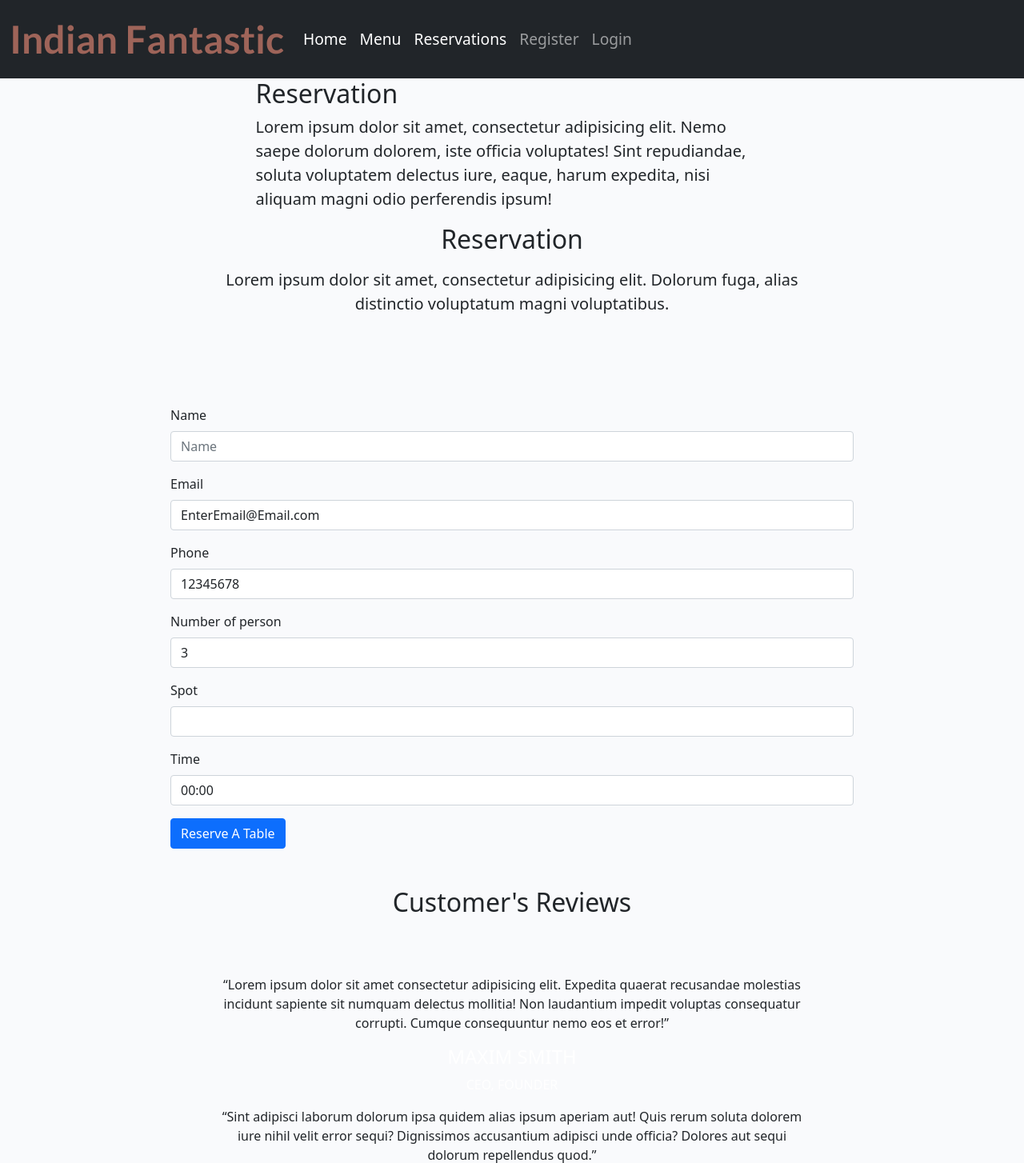
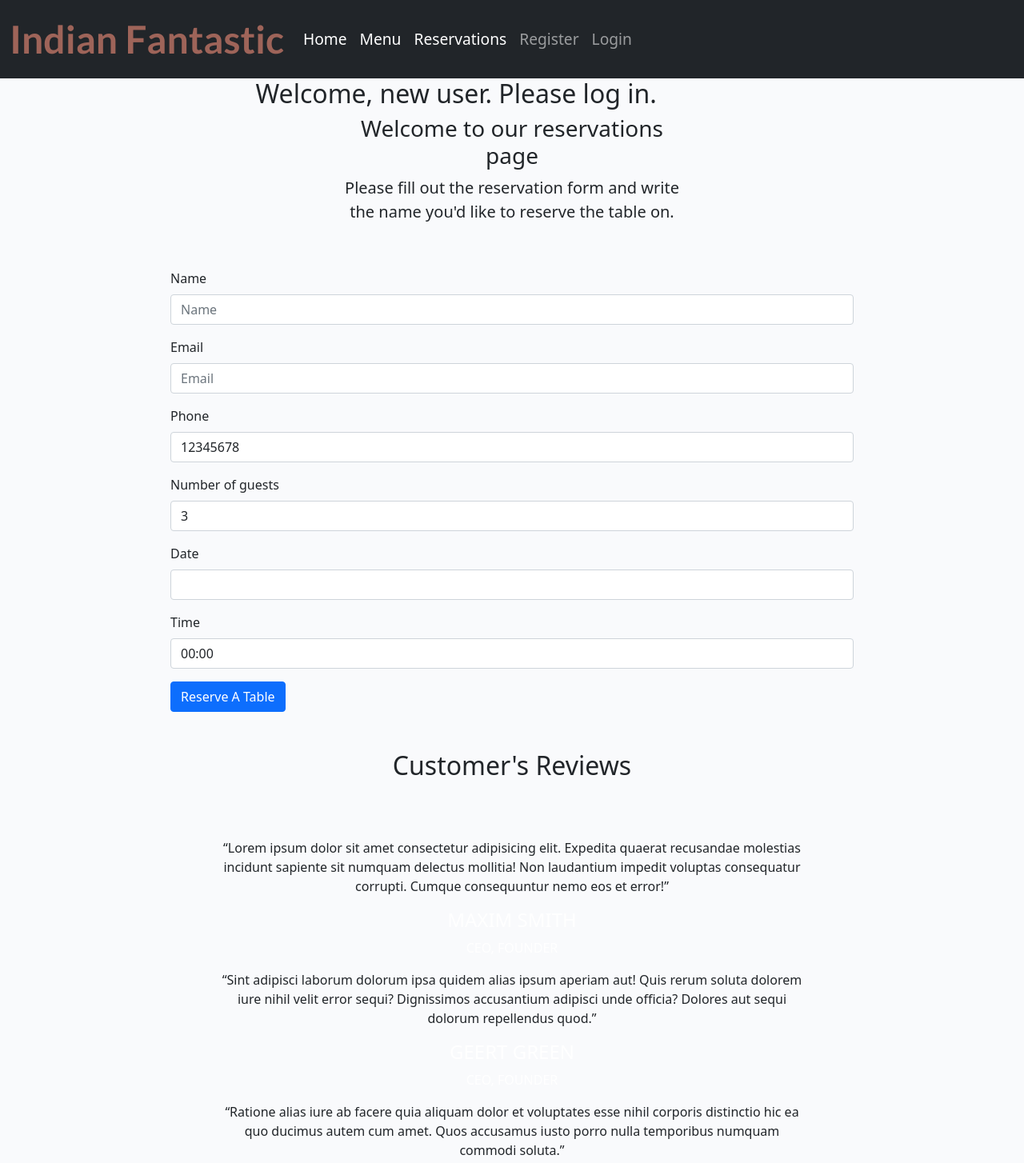
Before and after one commit to Sajalol/Django_restaurant_proj1, a Django app: page /reservation in a window 1280 px wide. Shown: the top 1454 px of the page at 80% size. Run offline with Django 3.2, Linux system fonts and the light colour scheme; some libraries are stand-ins or nearby versions.

Commit message:
fine adjustments to reservation.html and models.py and admin.py

```diff
--- a/bar/admin.py
+++ b/bar/admin.py
@@ -16,8 +16,8 @@ class TableAdmin(admin.ModelAdmin):
 
 @admin.register(Reservation)
 class ReservationAdmin(admin.ModelAdmin):
-    list_filter = ('name', 'email', 'phone', 'number_of_person', 'spot', 'time',)
-    list_display = ('name', 'email', 'phone', 'number_of_person', 'spot', 'time',)
+    list_filter = ('name', 'email', 'phone', 'number_of_guests', 'date', 'time', 'approved')
+    list_display = ('name', 'email', 'phone', 'number_of_guests', 'date', 'time', 'approved')
     actions = ['approve_Reservation']
 
     def approve_Reservation(self, request, queryset):
--- a/bar/forms.py
+++ b/bar/forms.py
@@ -5,4 +5,4 @@ from .models import Reservation
 class ReserveTableForm(forms.ModelForm):
     class Meta:
         model = Reservation
-        fields = '__all__'
+        fields = ('name', 'email', 'phone', 'number_of_guests', 'date','time',)
--- a/bar/models.py
+++ b/bar/models.py
@@ -28,11 +28,12 @@ class Table(models.Model):
 
 class Reservation(models.Model):
     name = models.CharField(max_length=50, default="",)
-    email = models.EmailField(default='EnterEmail@Email.com',)
+    email = models.EmailField(default="",)
     phone = models.IntegerField(default=12345678,)
-    number_of_person = models.IntegerField(default=3,)
-    spot = models.DateField()
+    number_of_guests = models.IntegerField(default=3,)
+    date = models.DateField()
     time = models.TimeField(default='00:00',)
+    approved = models.BooleanField(default=False)
 
     class Meta:
         verbose_name = 'reservation'
--- a/templates/reservation.html
+++ b/templates/reservation.html
@@ -10,9 +10,13 @@
         <div class="container">
             <div class="row align-items-center justify-content-center">
             <div class="col-md-7" data-aos="fade-up">
-                <h2 class="heading">Reservation</h2>
-                <p class="lead">Lorem ipsum dolor sit amet, consectetur adipisicing elit. Nemo saepe dolorum dolorem, iste officia voluptates! Sint repudiandae, soluta voluptatem delectus iure, eaque, harum expedita, nisi aliquam magni odio perferendis ipsum!</p>
-            </div>
+                <h2 class="heading">
+                    {% if user.is_authenticated %}
+                    Welcome, {{ user.username }}. And thanks for logging in.
+                {% else %}
+                    Welcome, new user. Please log in.
+                {% endif %}</h2>
+                </div>
             </div>
         </div>
         </div>
@@ -20,10 +24,10 @@
 
     <div class="section" data-aos="fade-up">
         <div class="container">
-        <div class="row justify-content-center mb-5">
-            <div class="col-md-8  text-center">
-            <h2 class="mb-3">Reservation</h2>
-            <p class="lead">Lorem ipsum dolor sit amet, consectetur adipisicing elit. Dolorum fuga, alias distinctio voluptatum magni voluptatibus.</p>
+        <div class="row justify-content-center mb-2">
+            <div class="col-md-5  text-center">
+            <h3 class="mb-2">Welcome to our reservations page</h3>
+            <hp class="lead">Please fill out the reservation form and write the name you'd like to reserve the table on.</h4>
             </div>
         </div>
         <div class="row justify-content-center">
```
Also changed, not shown: bar/migrations/0010_auto_20220817_2029.py (added), bar/migrations/0011_rename_number_of_person_reservation_number_of_guests.py (added), bar/migrations/0012_reservation_approved.py (added).
